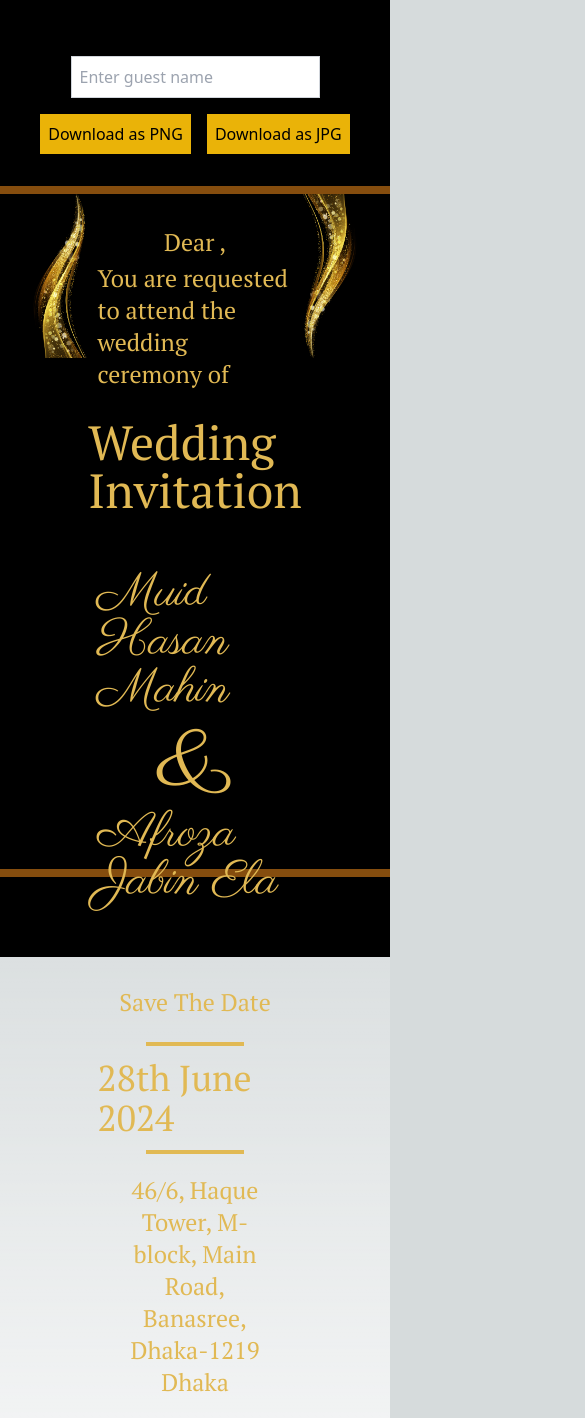
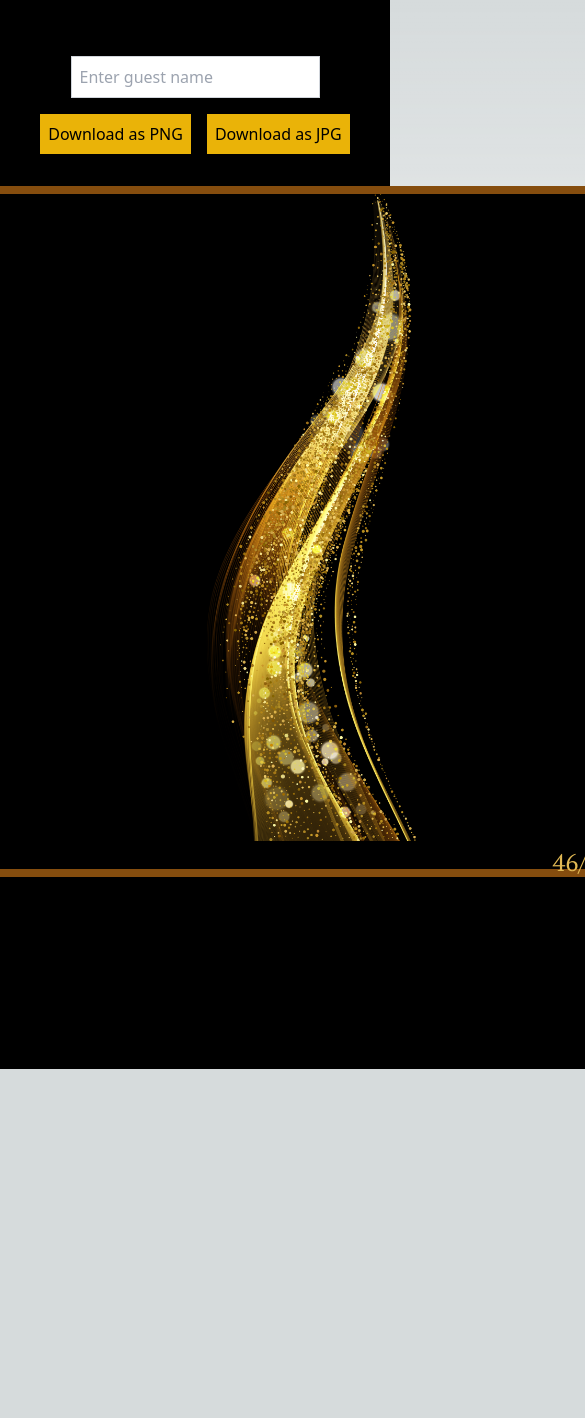
Before and after one commit to nafi-ullah/wedding-invitation, a Next.js app: page / in a window 390 px wide. Shown: the top 1418 px of the page, 585 px wide, since content can reach past the window. After the commit the page ends 1069 px from the top, so only its background shows below. Built offline with nearby package versions, Linux system fonts and the light colour scheme.

Commit message:
Phone problem fixed

```diff
--- a/app/InviatationCard.js
+++ b/app/InviatationCard.js
@@ -1,23 +1,21 @@
-import React from 'react'
-import Invitation from './Invitation'
+import React from 'react';
+import Invitation from './Invitation';
 
-const InviatationCard = ({guestName}) => {
+const InviatationCard = ({ guestName }) => {
   return (
-    <div className='pb-20'>  <div className="w-full h-2 bg-yellow-800 "></div>
-    <div className="w-full h-[80vh] flex justify-center  bg-black ">
-      <div className="w-1/5"><img src="sidebar1.png" alt="side image"/></div>
-    <div className="w-1/2 h-1/2  ">
-
-     <Invitation guestName={guestName}/>
-
+    <div id="invitation-card" style={{ width: '1850px', height: '800px' }}>
+      <div className="w-full h-2 bg-yellow-800"></div>
+      <div className="w-full h-[80vh] flex justify-center bg-black">
+        <div className="md:w-1/5 w-1/6"><img src="sidebar1.png" alt="side image" /></div>
+        <div className="w-1/2 h-full flex justify-center items-center">
+          <Invitation guestName={guestName} />
+        </div>
+        <div className=" md:w-1/5 w-1/6"><img  src="sidebar2.png" alt="side image" /></div>
+      </div>
+      <div className="w-full h-2 bg-yellow-800"></div>
+      <div className="w-full  h-48 bg-black"></div>
     </div>
-    <div className="w-1/5"><img src="sidebar2.png" alt="side image"/></div>
-    </div>
-    <div className="w-full h-2 bg-yellow-800 "></div>
-    <div className="w-full h-20 bg-black "></div>
-
-    </div>
-  )
+  );
 }
 
-export default InviatationCard
+export default InviatationCard;
--- a/app/Invitation.js
+++ b/app/Invitation.js
@@ -1,32 +1,25 @@
-"use client"
-import React, { useState } from 'react'
+import React from 'react';
 
-
-const Invitation = ({guestName}) => {
-
+const Invitation = ({ guestName }) => {
   return (
-    <div className='w-full h-full   justify-center text-[#E1B954]'>
-    <div className='w-full my-1 mt-8  flex justify-center pt_sarief text-2xl'>Dear {guestName}, </div>
-    <div className='w-full flex justify-center text-2xl pt_sarief'> You are requested to attend the wedding ceremony of </div>
+    <div className='w-full h-full justify-center text-[#E1B954]'>
+      <div className='w-full my-1 mt-8 flex justify-center pt_sarief text-2xl'>Dear {guestName || 'Guest'}, </div>
+      <div className='w-full flex justify-center text-2xl pt_sarief'>You are requested to attend the wedding ceremony of </div>
       <div className='text-5xl w-full flex justify-center my-7 mb-14 pt_sarief'>Wedding Invitation</div>
       <div className='parisienne w-full text-5xl flex justify-center '>Muid Hasan Mahin</div>
       <div className='parisienne w-full text-8xl flex justify-center'>&</div>
       <div className='parisienne w-full text-5xl flex justify-center'>Afroza Jabin Ela</div>
-    <div className='w-full my-6  flex justify-center pt_sarief text-2xl mt-20'>Save The Date </div>
-      <div className='w-full  flex justify-center '>
-
+      <div className='w-full my-6 flex justify-center pt_sarief text-2xl mt-20'>Save The Date </div>
+      <div className='w-full flex justify-center '>
         <div className='w-1/2 h-1 bg-[#E1B954] '></div>
       </div>
-
-      <div className='w-full my-3  flex justify-center pt_sarief text-4xl'>28th June 2024 </div>
-      <div className='w-full  flex justify-center '>
-
+      <div className='w-full my-3 flex justify-center pt_sarief text-4xl'>28th June 2024 </div>
+      <div className='w-full flex justify-center '>
         <div className='w-1/2 h-1 bg-[#E1B954] '></div>
       </div>
-    <div className='w-full text-center p-5   flex justify-center pt_sarief text-2xl'>46/6, Haque Tower, M-block, Main Road, Banasree, Dhaka-1219 Dhaka </div>
-
+      <div className='w-full text-center px-5 pt-5 pb-10 flex justify-center pt_sarief text-2xl'>46/6, Haque Tower, M-block, Main Road, Banasree, Dhaka-1219 Dhaka </div>
     </div>
-  )
+  );
 }
 
-export default Invitation
+export default Invitation;
--- a/app/page.js
+++ b/app/page.js
@@ -1,5 +1,6 @@
 "use client";
 import React, { useState, useCallback, useRef } from "react";
+
 import { toPng, toJpeg } from 'html-to-image';
 import InviatationCard from "./InviatationCard";
 
```
Lines whose indentation alone changed are shown as unchanged.
